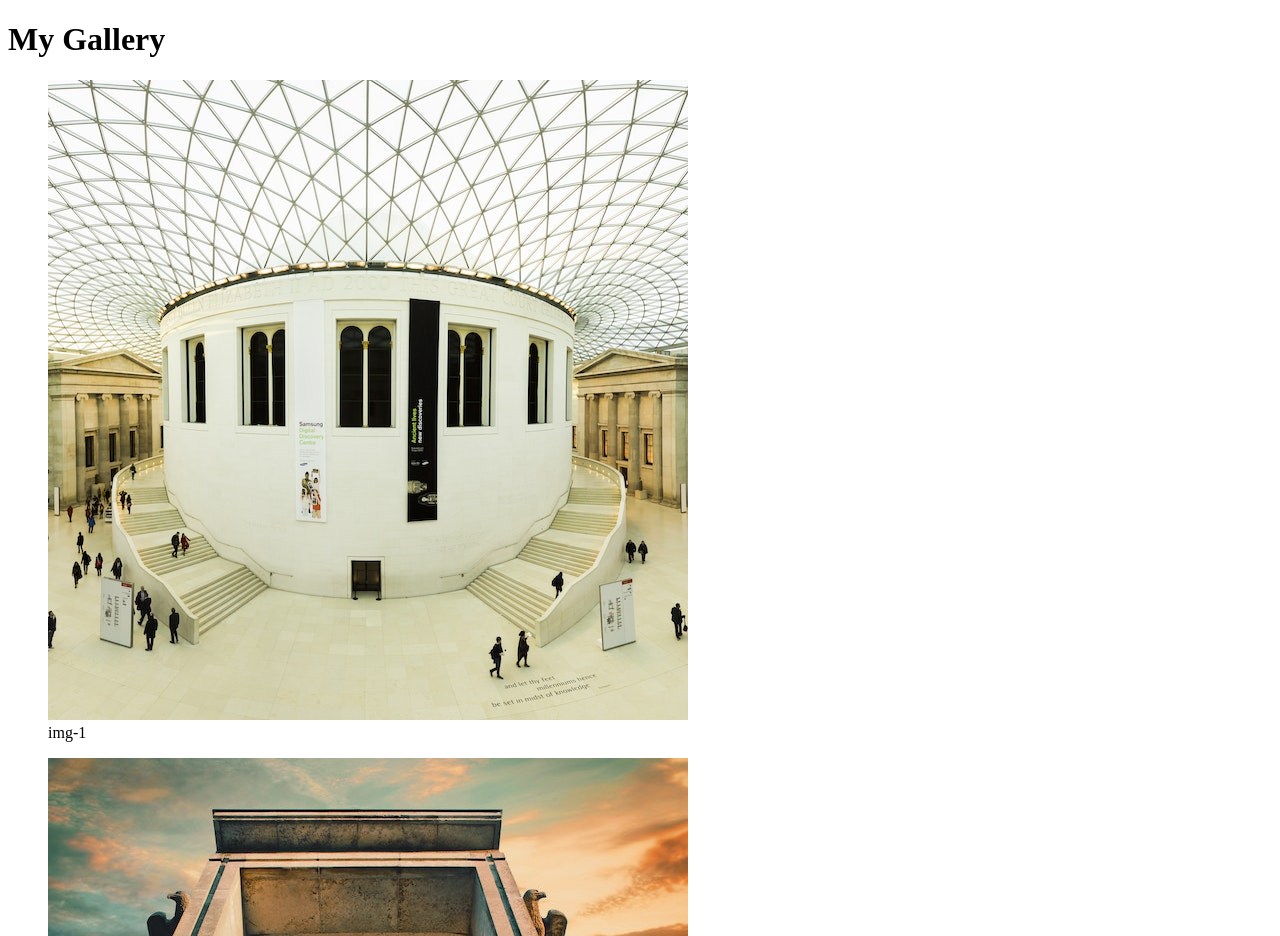
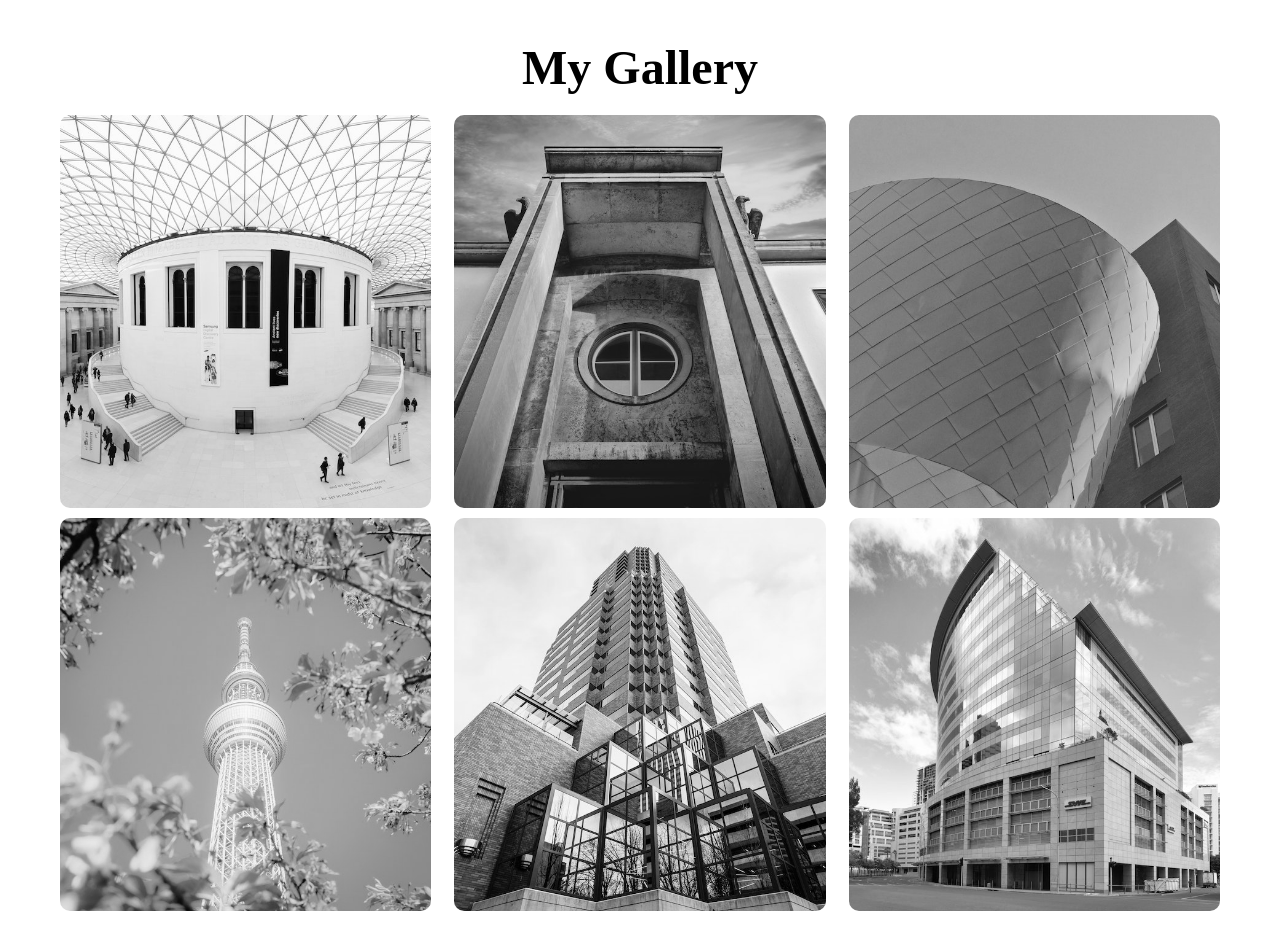
Before and after one commit to premprakashIT/Image-Gallery-Project, a plain HTML site: page index.html in a window 1280 px wide. Shown: the top 936 px of the page. Drawn offline with Linux system fonts and the light colour scheme.

Commit message:
update style.css

```diff
--- a/index.html
+++ b/index.html
@@ -4,6 +4,8 @@
     <meta charset="UTF-8">
     <meta name="viewport" content="width=device-width, initial-scale=1.0">
     <title>Image Gallery Project</title>
+    <link rel="shortcut icon" href="./img/favicon.ico" type="image/x-icon">
+    <link rel="stylesheet" href="style.css">
 </head>
 <body>
     <div class="wrapper">
--- a/style.css
+++ b/style.css
@@ -0,0 +1,46 @@
+*{
+    margin: 0;
+    padding: 0;
+    box-sizing: border-box;
+}
+
+#wrapper{
+    height: 100vh;
+    overflow-x:hidden;
+    overflow-y:auto;
+
+}
+.container{
+    height: 100%;
+    max-width: 1200px;
+    margin:0 auto;
+    padding: 20px;
+
+}
+h1{
+    margin:20px 0;
+    text-align: center;
+    margin-bottom: 20px;
+    font-size:3rem;
+}
+.gallery{
+    display: flex;
+    flex-wrap: wrap;
+    justify-content: space-between;
+}
+.card{
+    width:32%;
+    position:relative;
+    margin-bottom: 10px;
+    border-radius: 10px;
+    overflow: hidden;
+}
+.card img{
+    width: 100%;
+    filter: grayscale(100%);
+    box-shadow: 0 0 20px grey;
+    height: 100%;
+    object-fit: cover;
+
+
+}
```
